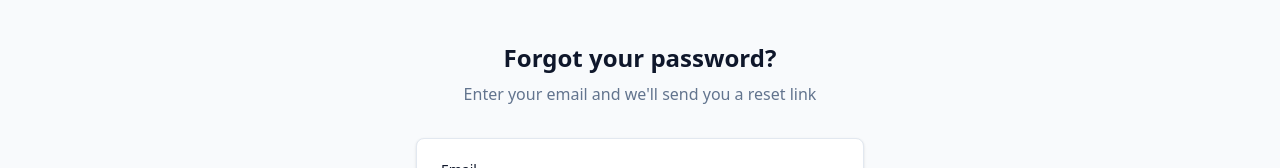
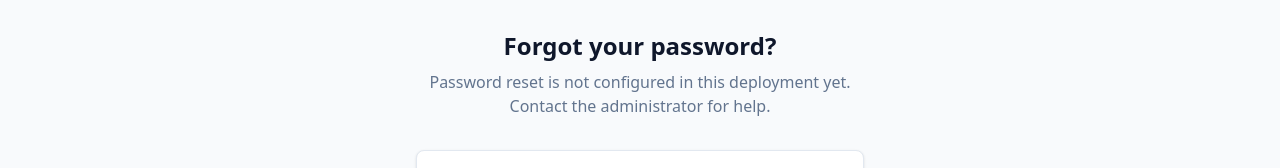
Before and after one commit to anitan-duo/StockAI, a Next.js app in the folder stockai/: page /forgot-password in a window 1280 px wide. Shown: the part 265-433 px from the top of the page. Built offline with nearby package versions, Linux system fonts and the light colour scheme; no server answers.

Commit message:
docs: stop promising password reset email delivery that is not configured

```diff
--- a/stockai/src/app/forgot-password/page.tsx
+++ b/stockai/src/app/forgot-password/page.tsx
@@ -55,7 +55,7 @@ export default function ForgotPasswordPage() {
         <div className="text-center mb-8">
           <h1 className="text-2xl font-bold">Forgot your password?</h1>
           <p className="text-slate-500 dark:text-slate-400 mt-2">
-            Enter your email and we'll send you a reset link
+            Password reset is not configured in this deployment yet. Contact the administrator for help.
           </p>
         </div>
         <div className="bg-white dark:bg-slate-900 rounded-lg border border-slate-200 dark:border-slate-700 p-6 shadow-sm">
```
